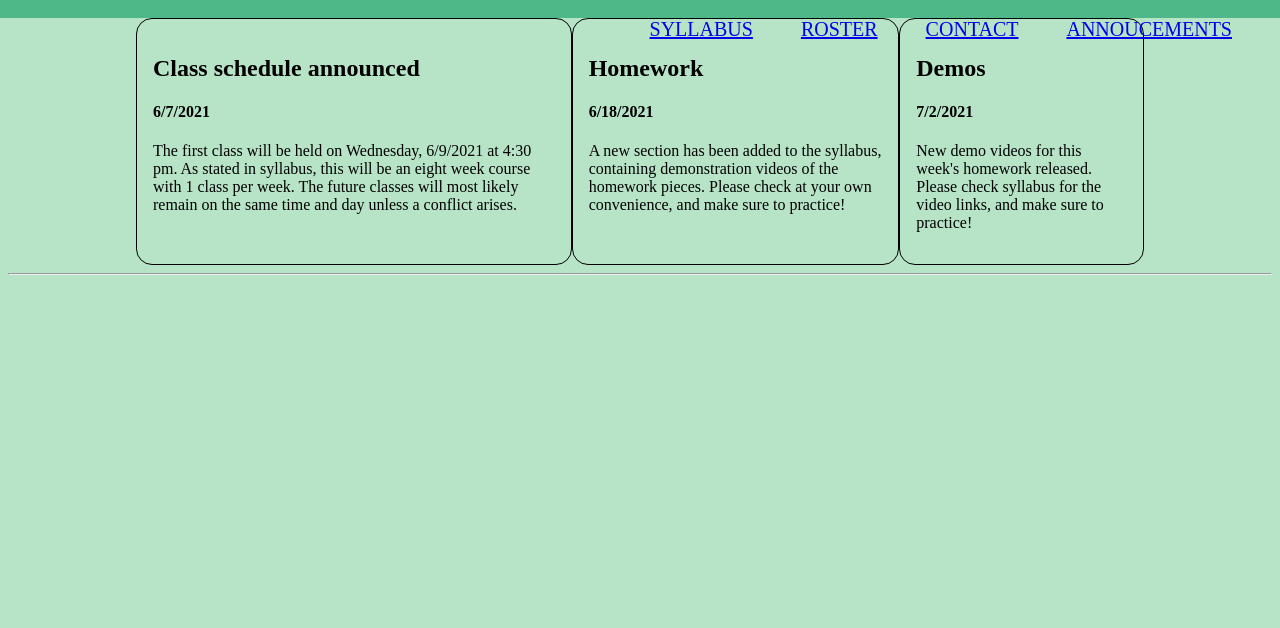
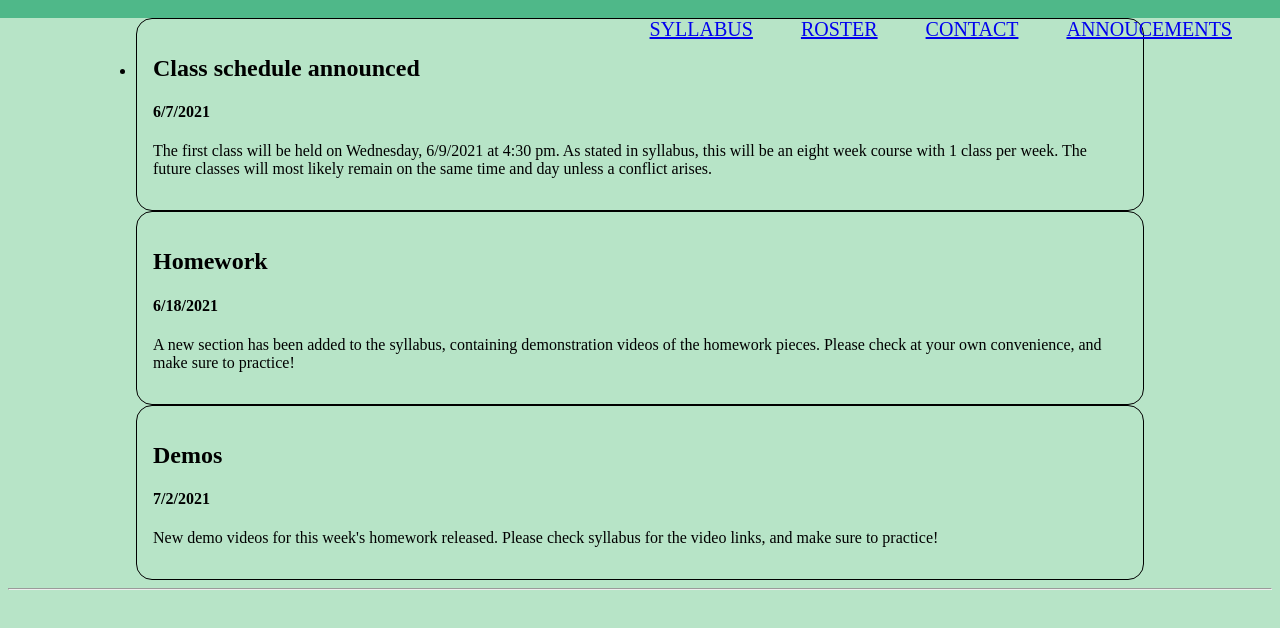
Before and after one commit to pzjiang/hulusi, a Gatsby site: page /announcements in a window 1280 px wide. Shown: the part 46-674 px from the top of the page. Built offline with nearby package versions, Linux system fonts and the light colour scheme; Gatsby itself is replaced by a stand-in of ours.

Commit message:
create announcements on separate rows

```diff
--- a/src/pages/announcements.js
+++ b/src/pages/announcements.js
@@ -37,7 +37,9 @@ const AnnouncementPage = () => {
                             <p>{announce.content}</p>
                         </div>
 
+
                     ))}
+
 
                 </div>
 
--- a/src/styles/groupstyle.css
+++ b/src/styles/groupstyle.css
@@ -5,7 +5,7 @@
 }
 
 .announcementtab {
-    display: flex;
+    display: list-item;
     row-gap: 3rem;
     justify-content: space-between;
 }
```
